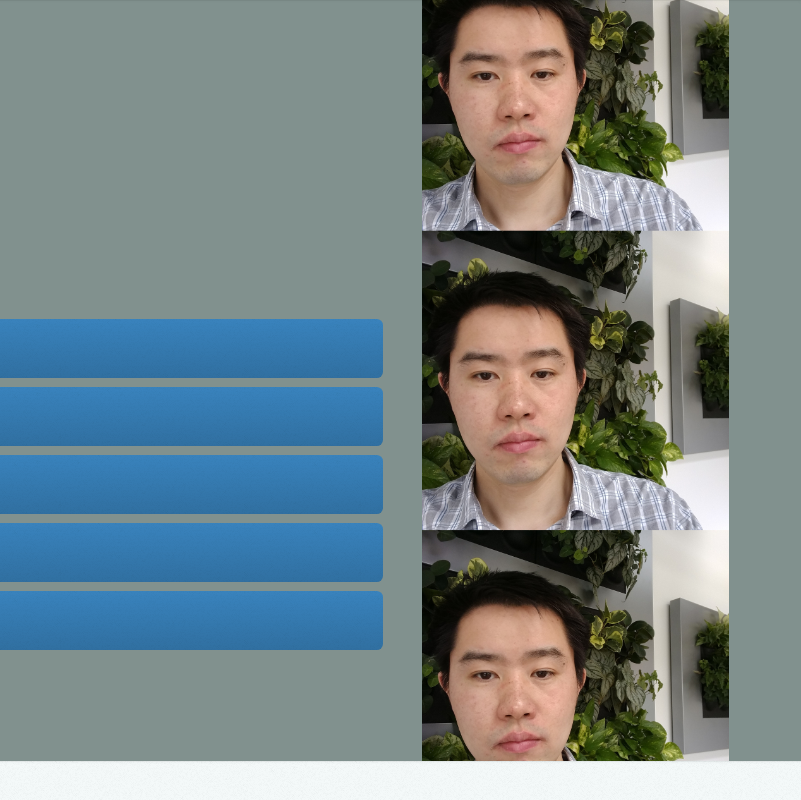
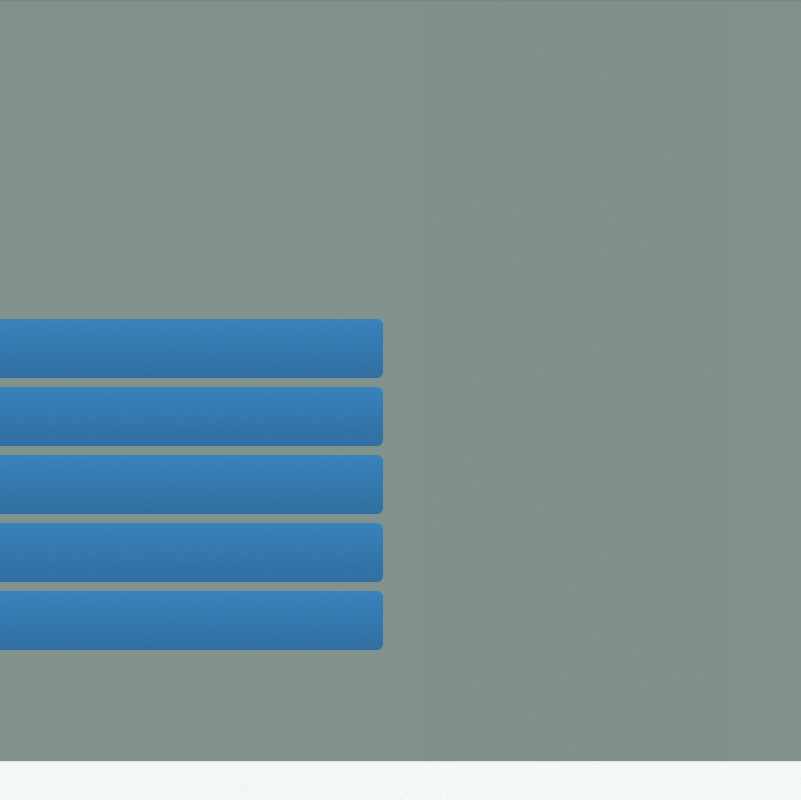
Before and after one commit to caisq/caisq.github.io, a plain HTML site: page index.html in a window 1280 px wide. Shown: the top 800 px of the page, 479-1280 px from the left. Drawn offline with Linux system fonts and the light colour scheme.

Commit message:
Remove background image

```diff
--- a/assets/css/main.css
+++ b/assets/css/main.css
@@ -2180,7 +2180,6 @@
 
 			#main > section.one {
 				background-color: #81918E;
-				background-image: url("../../images/portrait5.jpg");
 				background-clip: padding-box;
 				background-position-x: 90%;
 				background-position-y: 50%;
```
